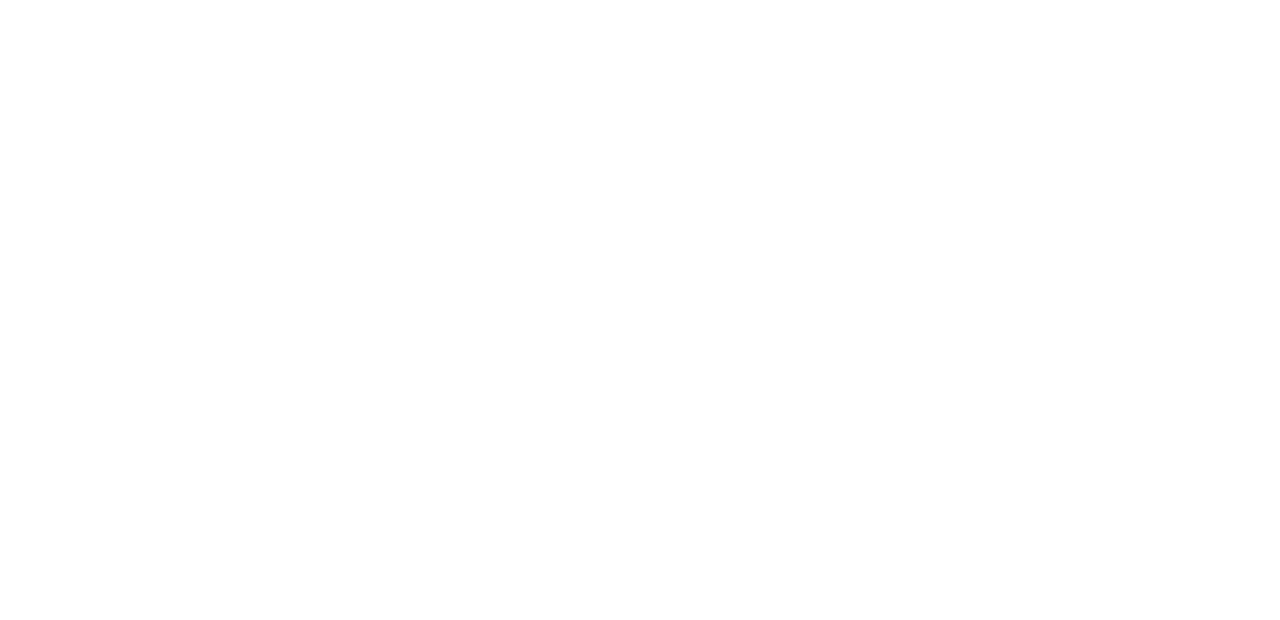
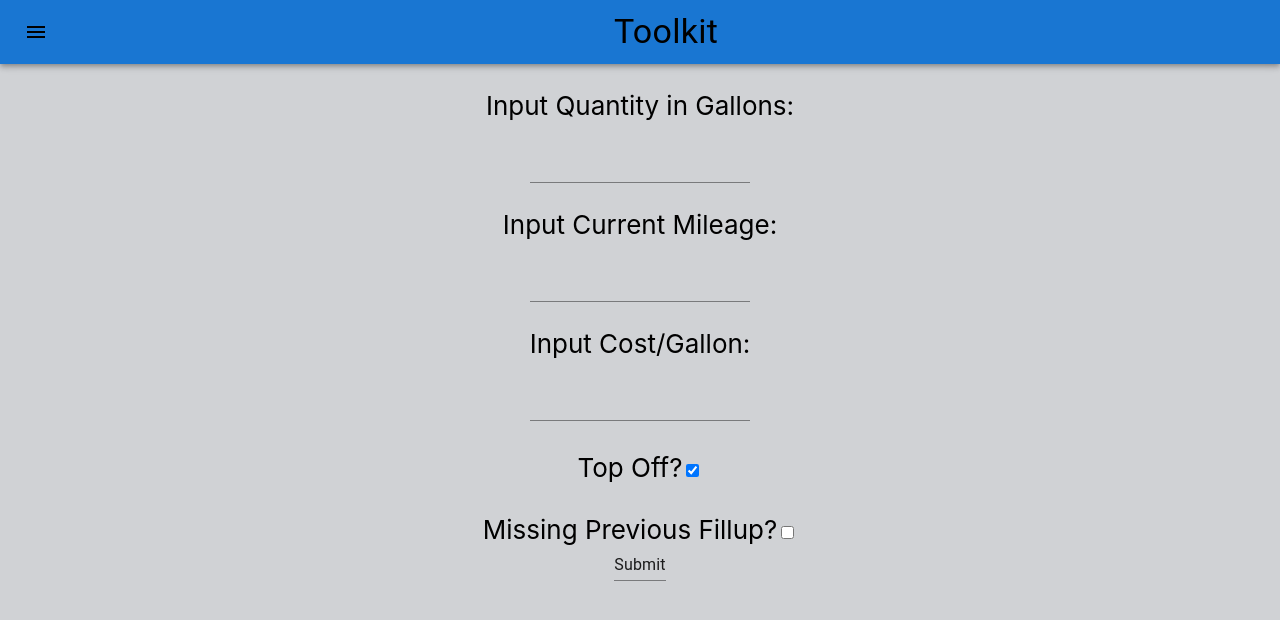
Before and after one commit to shlocko/ToolkitPWA, a React (Vite) app: page /ToolkitPWA/fuelTracker in a window 1280 px wide. Before the commit this address had no page. Shown: the top 620 px of the page. Built offline with nearby package versions, Linux system fonts and the light colour scheme.

Commit message:
Added fuel tracking

```diff
--- a/package.json
+++ b/package.json
@@ -13,6 +13,7 @@
   "dependencies": {
     "@emotion/react": "^11.9.0",
     "@emotion/styled": "^11.8.1",
+    "@mantine/hooks": "^4.1.4",
     "@mui/icons-material": "^5.6.1",
     "@mui/material": "^5.6.1",
     "@types/styled-components": "^5.1.25",
--- a/src/App.tsx
+++ b/src/App.tsx
@@ -44,6 +44,7 @@
                     <Link to={"/"} className={"navLink"}><Button className={"linkButton"}>Home</Button> </Link>
                     <Link to={"fuelConverter"} className={"navLink"}> <Button className={"linkButton"}>Fuel Converter </Button> </Link>
                     <Link to={"incomeCalculator"} className={"navLink"}> <Button className={"linkButton"}>Income Calculator </Button> </Link>
+                    <Link to={"fuelTracker"} className={"navLink"}> <Button className={"linkButton"}>Fuel Tracker </Button> </Link>
                 </div>
             </Drawer>
 
--- a/src/components/FuelConverter.tsx
+++ b/src/components/FuelConverter.tsx
@@ -1,4 +1,5 @@
 import React, { useState } from 'react'
+import {Input} from "@mui/material";
 import './fuelConverter.css'
 
 
@@ -28,8 +29,8 @@
     return(
         <div>
             <form>
-                <p>AUD/Liter: </p><input type="text" name="AUD" value={aud} onChange={handleChange} />
-                <p>USD/Gallon: </p><input type="text" name="USD" value={usd} onChange={handleChange} />
+                <p>AUD/Liter: </p><Input type="text" name="AUD" value={aud} onChange={handleChange} />
+                <p>USD/Gallon: </p><Input type="text" name="USD" value={usd} onChange={handleChange} />
             </form>
         </div>
     )
--- /dev/null
+++ b/src/components/FuelTracker.tsx
@@ -0,0 +1,65 @@
+import React, {useState} from 'react'
+import { useLocalStorage } from "@mantine/hooks"
+import { Input } from "@mui/material"
+
+type fuelStop = {
+    quantity: number,
+    mileage: number,
+    cost: number,
+    topOff: boolean,
+    missingPrev: boolean,
+    date: number
+}
+function FuelTracker(){
+
+    const [quantity, setQuantity] = useState("")
+    const [mileage, setMileage] = useState("")
+    const [cost, setCost] = useState("")
+    const [topOff, setTopOff] = useState(true)
+    const [missingPrev, setMissingPrev] = useState(false)
+
+    const [data, setData] = useLocalStorage<Array<fuelStop>>({
+        key: "fuelStops",
+        defaultValue: []
+    })
+
+    console.log(data)
+    const handleSubmit = (e: React.FormEvent<HTMLFormElement>) => {
+        e.preventDefault()
+        if(!isNaN(+quantity) && !isNaN(+mileage) && !isNaN(+cost)) {
+            let stop: fuelStop = {
+                quantity: +quantity,
+                mileage: +mileage,
+                cost: +cost,
+                topOff: topOff,
+                missingPrev: missingPrev,
+                date: Date.now()
+            }
+            setData((current) => {
+                current.push(stop)
+                return current
+            })
+        }
+    }
+     const list = data.map((stop) =>{
+        return <p>Fuel Quantity: {stop.quantity} Gallon - Mileage: {stop.mileage} - Cost: ${stop.cost}</p>
+})
+
+    return(
+        <div>
+            <form onSubmit={handleSubmit}>
+
+                <p>Input Quantity in Gallons: </p><Input type="text" value={quantity} onChange={(e) => setQuantity(e.target.value)} />
+                <p>Input Current Mileage: </p><Input type="text" value={mileage} onChange={(e) => setMileage(e.target.value)} />
+                <p>Input Cost/Gallon: </p><Input type="text" value={cost} onChange={(e) => setCost(e.target.value)} />
+                <br /><br />Top Off?<input type="checkbox" checked={topOff} onChange={(e) => setTopOff((current) => !current)}/>
+                <br /><br />Missing Previous Fillup?<input type="checkbox" checked={missingPrev} onChange={(e) => setMissingPrev((current) => !current)}/>
+                <br />
+                <Input type="submit" value="Submit" />
+            </form>
+            {list}
+        </div>
+    )
+}
+
+export default FuelTracker
--- a/src/components/IncomeCalculator.tsx
+++ b/src/components/IncomeCalculator.tsx
@@ -1,4 +1,5 @@
 import React, { useState, useEffect } from 'react'
+import {Input} from "@mui/material";
 
 
 function IncomeCalculator(){
@@ -64,12 +65,12 @@
     return (
         <div>
             <form>
-                <p>Hours Per Shift: </p><input type="text" name="hours" value={hoursShift} onChange={handleChange} />
-                <p>Shifts Per Week: </p><input type="text" name="shifts" value={shiftsWeek} onChange={handleChange} />
-                <p>Hourly Rate: </p><input type="text" name="hourly" value={hourly} onChange={handleChange} />
-                <p>Overtime Rate: </p><input type="text" name="ot" value={otRate} onChange={handleChange} />
-                <p>Extra Income Per Week: </p><input type="text" name="weeklyExtra" value={weeklyExtra} onChange={handleChange} />
-                <p>Tax Percentage: </p><input type="text" name="tax" value={taxRate} onChange={handleChange} />
+                <p>Hours Per Shift: </p><Input type="text" name="hours" value={hoursShift} onChange={handleChange} />
+                <p>Shifts Per Week: </p><Input type="text" name="shifts" value={shiftsWeek} onChange={handleChange} />
+                <p>Hourly Rate: </p><Input type="text" name="hourly" value={hourly} onChange={handleChange} />
+                <p>Overtime Rate: </p><Input type="text" name="ot" value={otRate} onChange={handleChange} />
+                <p>Extra Income Per Week: </p><Input type="text" name="weeklyExtra" value={weeklyExtra} onChange={handleChange} />
+                <p>Tax Percentage: </p><Input type="text" name="tax" value={taxRate} onChange={handleChange} />
 
             </form>
             <p>Weekly Income: {weekly}</p>
--- a/src/main.tsx
+++ b/src/main.tsx
@@ -6,6 +6,7 @@
 import App from './App'
 import FuelConverter from "./components/FuelConverter"
 import IncomeCalculator from "./components/IncomeCalculator";
+import FuelTracker from "./components/FuelTracker";
 
 if ("serviceWorker" in navigator) { // && !/localhost/.test(window.location)) {
     registerSW();
@@ -18,6 +19,7 @@
                 <Route path="/" element={<App />}>
                     <Route path="fuelConverter" element={<FuelConverter />} />
                     <Route path="incomeCalculator" element={<IncomeCalculator />} />
+                    <Route path="fuelTracker" element={<FuelTracker />} />
                 </Route>
             </Routes>
         </BrowserRouter>
```
Also changed, not shown: 1 other file (tests, documents, lock files or other folders).
